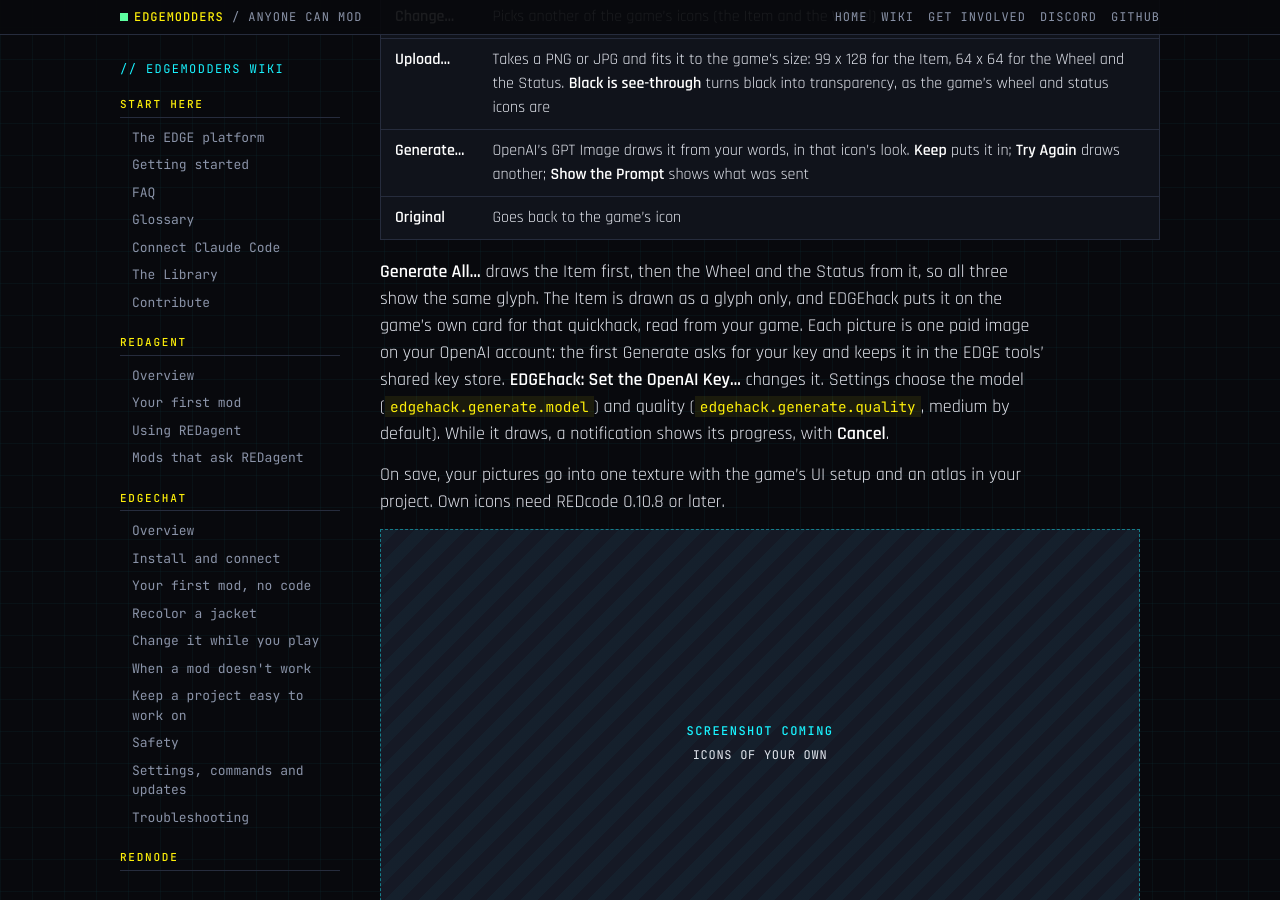
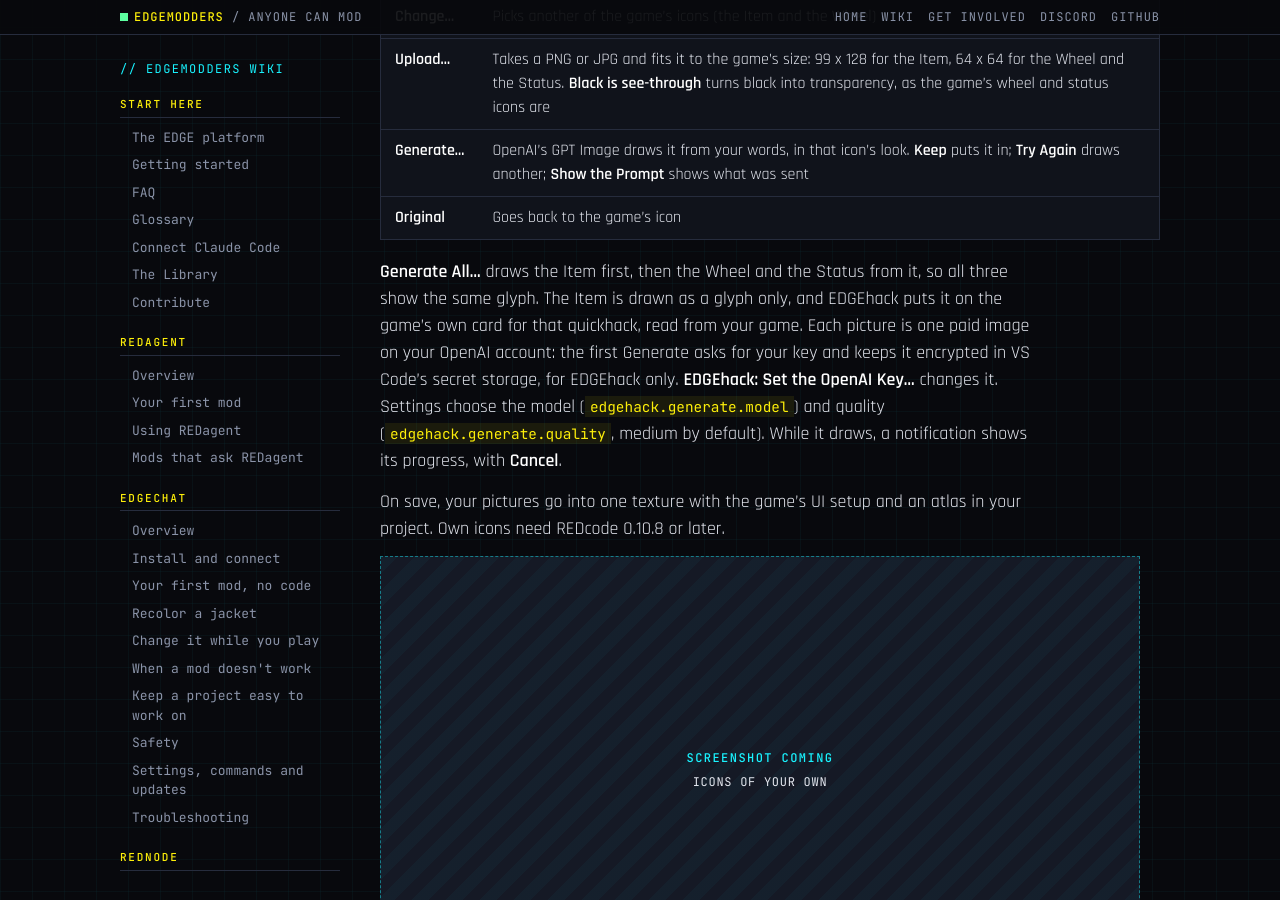
Before and after one commit to Edgemodders/EDGEweb, a Jekyll site: the page built from docs/wiki/edgehack/editor.md, in a window 1280 px wide and 900 px high, scrolled down 2629 px. Built offline with Jekyll 4.4.1, drawn with Linux system fonts in a browser that asks for light colours.

Commit message:
Wiki: EDGEhack keeps its OpenAI key in VS Code's secret storage
Co-Authored-By: Claude Opus 5.5 <noreply@anthropic.com>

```diff
--- a/docs/wiki/edgehack/editor.md
+++ b/docs/wiki/edgehack/editor.md
@@ -55,7 +55,7 @@ A quickhack has three icons: the **Item** (its card in the inventory), the **Whe
 | **Generate...** | OpenAI's GPT Image draws it from your words, in that icon's look. **Keep** puts it in; **Try Again** draws another; **Show the Prompt** shows what was sent |
 | **Original** | Goes back to the game's icon |
 
-**Generate All...** draws the Item first, then the Wheel and the Status from it, so all three show the same glyph. The Item is drawn as a glyph only, and EDGEhack puts it on the game's own card for that quickhack, read from your game. Each picture is one paid image on your OpenAI account: the first Generate asks for your key and keeps it in the EDGE tools' shared key store. **EDGEhack: Set the OpenAI Key...** changes it. Settings choose the model (`edgehack.generate.model`) and quality (`edgehack.generate.quality`, medium by default). While it draws, a notification shows its progress, with **Cancel**.
+**Generate All...** draws the Item first, then the Wheel and the Status from it, so all three show the same glyph. The Item is drawn as a glyph only, and EDGEhack puts it on the game's own card for that quickhack, read from your game. Each picture is one paid image on your OpenAI account: the first Generate asks for your key and keeps it encrypted in VS Code's secret storage, for EDGEhack only. **EDGEhack: Set the OpenAI Key...** changes it. Settings choose the model (`edgehack.generate.model`) and quality (`edgehack.generate.quality`, medium by default). While it draws, a notification shows its progress, with **Cancel**.
 
 On save, your pictures go into one texture with the game's UI setup and an atlas in your project. Own icons need REDcode 0.10.8 or later.
 
```
